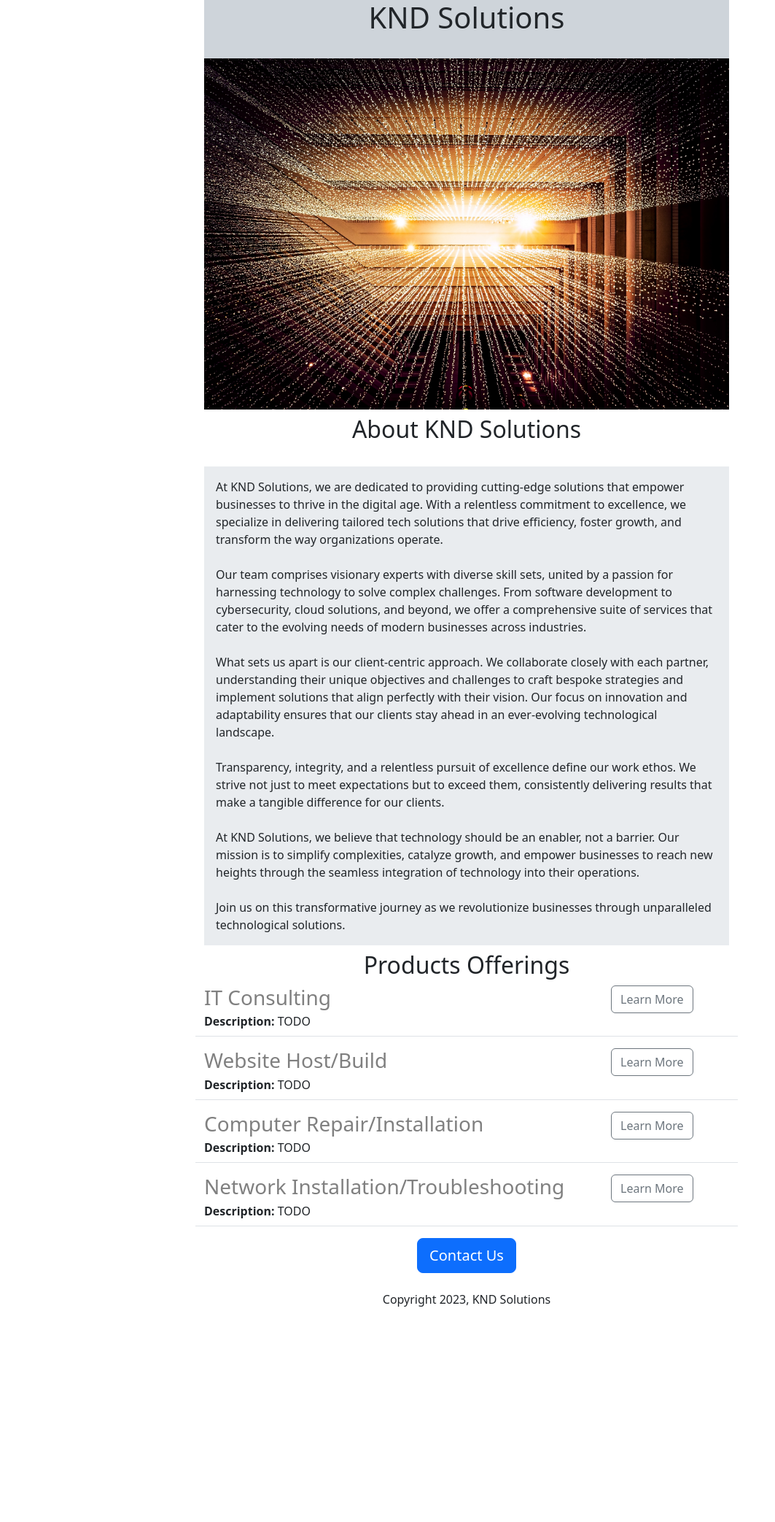
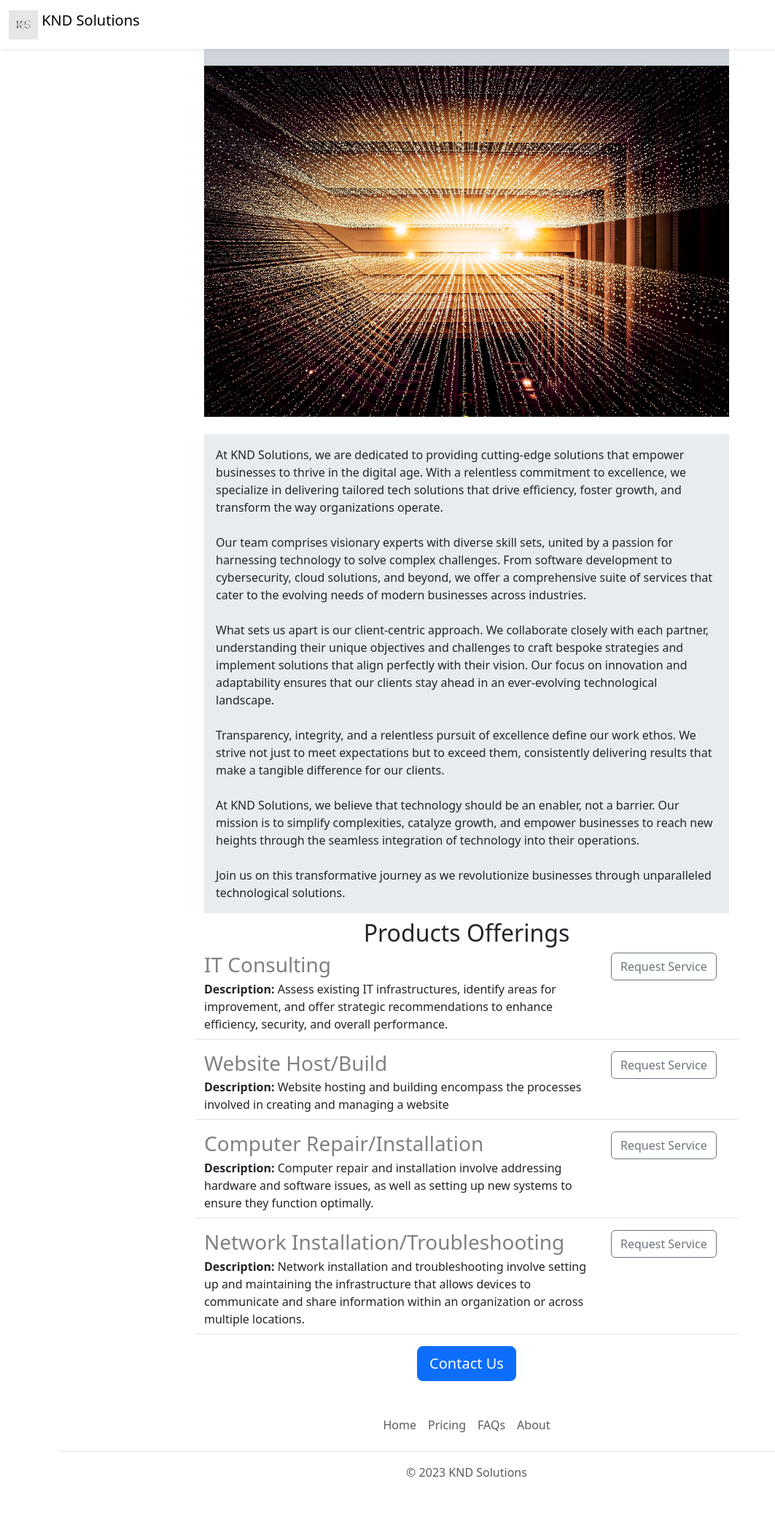
Before and after one commit to clipsey24/KND-Solutions, a Flask app: page / in a window 1280 px wide. Shown: the whole page at 73% size, without its empty margins (0-1063 px from the left). Before the commit the page ends 1790 px from the top, so only its background shows below. Run offline with Flask 3, Linux system fonts and the light colour scheme.

Commit message:
changes to home and add nav and footer

```diff
--- a/app.py
+++ b/app.py
@@ -6,22 +6,22 @@ SERVICES = [
   {
     'id': 1,
     'service': 'IT Consulting',
-    'Description': 'TODO'
+    'Description': ' Assess existing IT infrastructures, identify areas for improvement, and offer strategic recommendations to enhance efficiency, security, and overall performance.'
   },
   {
     'id': 2,
     'service': 'Website Host/Build',
-    'Description': 'TODO'
+    'Description': 'Website hosting and building encompass the processes involved in creating and managing a website'
   },
   {
     'id': 3,
     'service': 'Computer Repair/Installation',
-    'Description': 'TODO'
+    'Description': 'Computer repair and installation involve addressing hardware and software issues, as well as setting up new systems to ensure they function optimally.'
   },
   {
     'id': 4,
     'service': 'Network Installation/Troubleshooting',
-    'Description': 'TODO'
+    'Description': 'Network installation and troubleshooting involve setting up and maintaining the infrastructure that allows devices to communicate and share information within an organization or across multiple locations.'
   }
 ]
 
@@ -33,5 +33,9 @@ def KND():
 def list_services():
   return jsonify(SERVICES)
 
+@app.route("/")
+def about():
+    return render_template('about.html')
+
 if __name__ == "__main__":
   app.run(host='0.0.0.0', debug=True)
--- /dev/null
+++ b/templates/footer.html
@@ -0,0 +1,11 @@
+<div class="container">
+  <footer class="py-3 my-4">
+    <ul class="nav justify-content-center border-bottom pb-3 mb-3">
+      <li class="nav-item"><a href="templates/home.html" class="nav-link px-2 text-body-secondary">Home</a></li>
+      <li class="nav-item"><a href="#" class="nav-link px-2 text-body-secondary">Pricing</a></li>
+      <li class="nav-item"><a href="#" class="nav-link px-2 text-body-secondary">FAQs</a></li>
+      <li class="nav-item"><a href="templates/about.html" class="nav-link px-2 text-body-secondary">About</a></li>
+    </ul>
+    <p class="text-center text-body-secondary">&copy; 2023 KND Solutions</p>
+  </footer>
+</div>
--- a/templates/home.html
+++ b/templates/home.html
@@ -17,16 +17,17 @@
   </style>
 </head>
 <body>
+  {% include 'nav.html' %}
   <div id="container">
   <div class="bg-dark-subtle text-emphasis-dark">
    <!-- <img src="static/background.jpg" align="left" height="60px">-->
-    <h1 class="text-center mt2">KND Solutions</h1>
+
   <br>
 
   <img class="img-fluid" src="/static/background2.jpg" height="320" width="100%" object-fit="strech">
   <br>
   </div>
-  <h2 class="text-center mt-2">About KND Solutions</h2>
+
   <br>
 
   <p class="p-3 mb-2 bg-body-secondary">
@@ -54,10 +55,10 @@ Join us on this transformative journey as we revolutionize businesses through un
   </div>
 
   <div class="text-center">
-  <button class="btn btn-primary btn-lg">Contact Us</button>
-    <p class="mt-4">Copyright 2023, KND Solutions</p>
+  <a href="mailto:chris.lipsey@kndsolutions.net?subject=Questions&body=Customer%3A%20%3Cyour%20name%20here%3E%0D%0A%0D%0AQuestions%3F" class="btn btn-primary btn-lg">Contact Us</a>
+
   </div>
 </div>
-
+   {% include 'footer.html' %}
 </body>
 </html>
--- /dev/null
+++ b/templates/nav.html
@@ -0,0 +1,9 @@
+<nav class="navbar shadow-sm fixed-top bg-white">
+  <div class="container-fluid">
+    <a class="navbar-brand" href="#">
+      <img src="/static/KnD Solutions.png" alt="Logo" width="40" height="40" class="d-inline-block align-text-top">
+      KND Solutions
+    </a>
+  </div>
+</nav>
+<div style="height:66px"></div>
--- a/templates/serviceitem.html
+++ b/templates/serviceitem.html
@@ -4,6 +4,6 @@
   <div><b>Description:</b> {{serv['Description']}}</div>
   </div>
   <div class="col-3">
-  <button type="button" class="btn btn-outline-secondary">Learn More</button>
+  <a href="mailto:chris.lipsey@kndsolutions.net?subject=Requesting%20service%20for%20{{serv['service']}}&body=Customer%3A%20%3Cyour%20name%20here%3E%0D%0A%0D%0APhone%3A%20%3C000-000-000%3E%0D%0A%0D%0ABest%20time%20to%20contact%3A%20%3Chh%3Amm%3E" type="button" class="btn btn-outline-secondary">Request Service</a>
   </div>
 </div>
```
Also changed, not shown: templates/about.html (added, +12 -0 lines), static/KnD Solutions.png (added), static/fabio.jpg (added).
